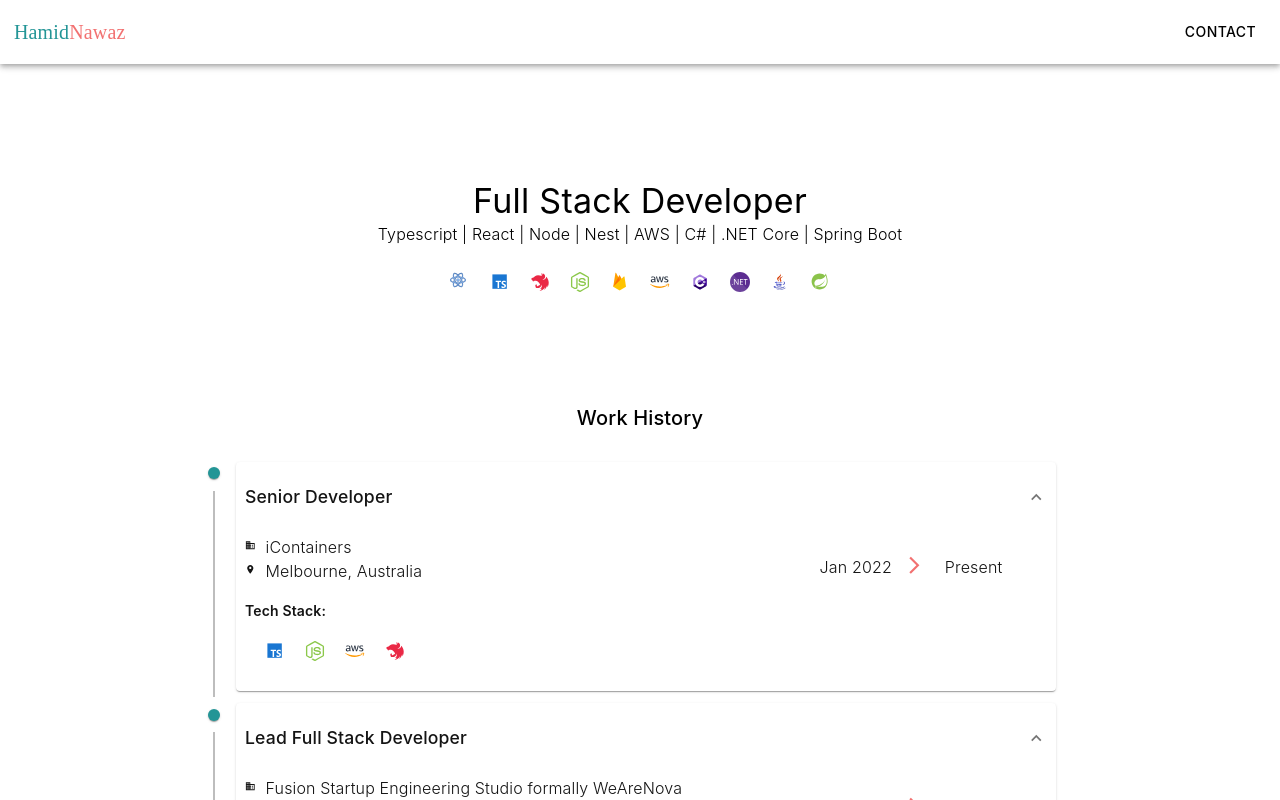
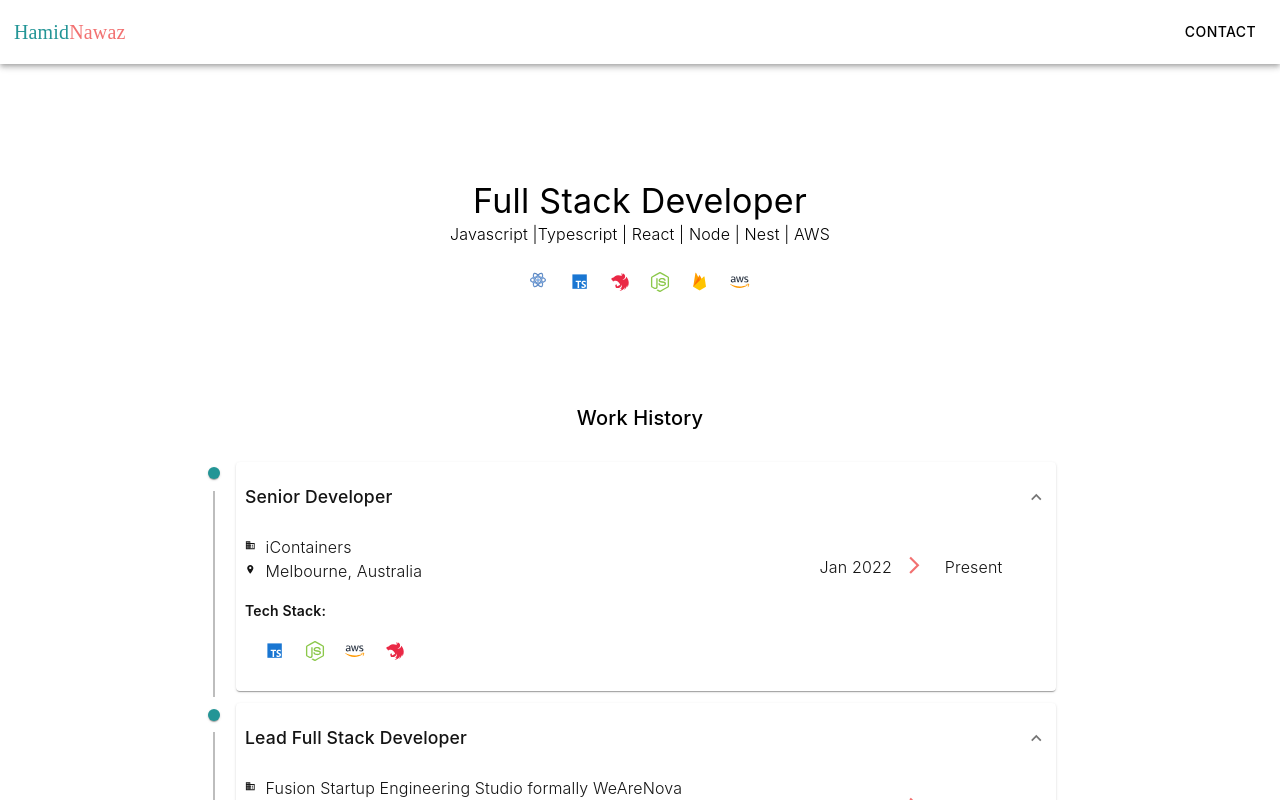
Before and after one commit to hamidnawaz28/portfolio, a Next.js app: page / in a window 1280 px wide. Shown: the top 800 px of the page. Built offline with nearby package versions, Linux system fonts and the light colour scheme.

Commit message:
chore: changed stack

```diff
--- a/common/constant.ts
+++ b/common/constant.ts
@@ -45,8 +45,7 @@ export const workHistorys: WorkHistoryInterface[] = [
             "Node",
             "MySQL",
             "SASS",
-            "AdobeXD",
-            "DotNet"
+            "AdobeXD"
         ],
     },
     {
@@ -87,6 +86,6 @@ export const workHistorys: WorkHistoryInterface[] = [
             "Developed data analysis and selenium-based automation tools in python.",
         ],
         links: [],
-        stack: ["Javascript", "ES6", "Vue", "React", "Python", "DotNet"],
+        stack: ["Javascript", "ES6", "Vue", "React", "Python"],
     }
 ];
--- a/containers/personal-details/PersonalDetails.tsx
+++ b/containers/personal-details/PersonalDetails.tsx
@@ -44,7 +44,7 @@ const StackContainer = () => {
       Full Stack Developer
     </Typography>
     <Typography variant="body1" pb={8}>
-      Typescript | React | Node | Nest | AWS | C# | .NET Core | Spring Boot
+      Javascript |Typescript | React | Node | Nest | AWS
     </Typography>
   </Box>
 }
@@ -59,10 +59,6 @@ const TechIconContainer = () => {
     <Node />
     <Firebase />
     <AWS />
-    <CSharp />
-    <DotNet />
-    <Java />
-    <SpringBoot />
   </Box>
 }
 
```
